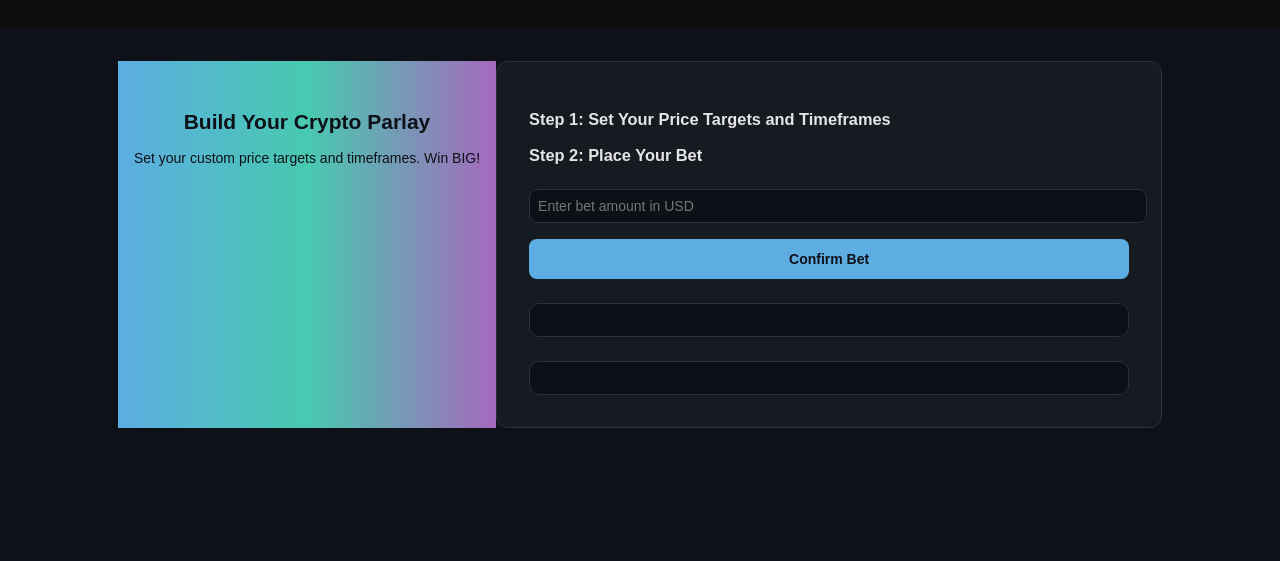
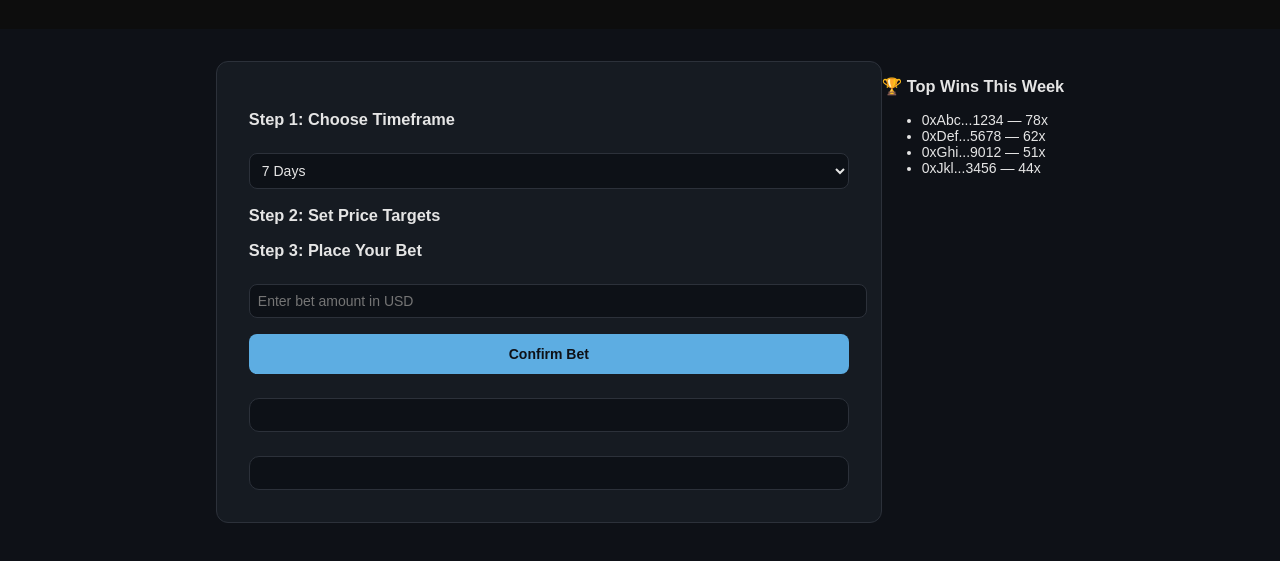
Before and after one commit to ozzz333/parlay, a plain HTML site: page index.html in a window 1280 px wide. Shown: the part 71-632 px from the top of the page. Drawn offline with Linux system fonts and the light colour scheme; no server answers.

Commit message:
Update index.html

```diff
--- a/index.html
+++ b/index.html
@@ -18,19 +18,23 @@
         </nav>
     </header>
 
-    <main>
-        <section class="hero">
-            <h2>Build Your Crypto Parlay</h2>
-            <p>Set your custom price targets and timeframes. Win BIG!</p>
-        </section>
+    <main class="main-grid">
+        <!-- Main Build Section -->
+        <section class="build-parlay">
+            <h3>Step 1: Choose Timeframe</h3>
+            <select id="global-timeframe">
+                <option value="1 Day">1 Day</option>
+                <option value="3 Days">3 Days</option>
+                <option value="7 Days" selected>7 Days</option>
+                <option value="30 Days">30 Days</option>
+            </select>
 
-        <section class="build-parlay">
-            <h3>Step 1: Set Your Price Targets and Timeframes</h3>
+            <h3>Step 2: Set Price Targets</h3>
             <div id="events">
-                <!-- Dynamic inputs -->
+                <!-- Dynamic event inputs -->
             </div>
 
-            <h3>Step 2: Place Your Bet</h3>
+            <h3>Step 3: Place Your Bet</h3>
             <input type="number" id="bet-amount" placeholder="Enter bet amount in USD">
             <button id="confirm-bet">Confirm Bet</button>
 
@@ -38,6 +42,17 @@
             <div id="parlay-summary"></div>
             <div id="potential-payout"></div>
         </section>
+
+        <!-- Sidebar Section -->
+        <aside class="sidebar">
+            <h3>🏆 Top Wins This Week</h3>
+            <ul id="top-wins">
+                <li>0xAbc...1234 — 78x</li>
+                <li>0xDef...5678 — 62x</li>
+                <li>0xGhi...9012 — 51x</li>
+                <li>0xJkl...3456 — 44x</li>
+            </ul>
+        </aside>
     </main>
 
     <script src="script.js"></script>
```
